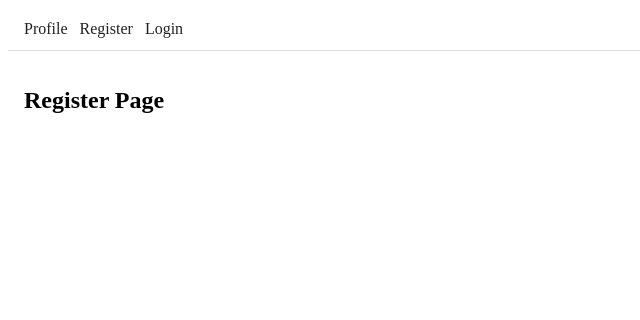
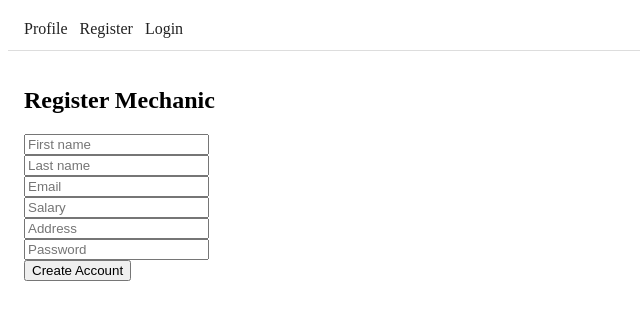
Before and after one commit to nchlseaton3/React-User-CRUD, a React (Vite) app: page /register in a window 1280 px wide. Shown: the top 320 px of the page, without its empty margins (0-640 px from the left). Built offline with nearby package versions, Linux system fonts and the light colour scheme.

Commit message:
Add mechanic registration and login forms

```diff
--- a/src/pages/Login.jsx
+++ b/src/pages/Login.jsx
@@ -1,3 +1,78 @@
+import { useState } from "react";
+import { useNavigate } from "react-router-dom";
+import { useAuth } from "../contexts/AuthContext.jsx";
+
+const BASE_URL = "http://127.0.0.1:5000";
+
 export default function Login() {
-  return <h2 style={{ padding: 16 }}>Login Page</h2>;
+  const navigate = useNavigate();
+  const { login } = useAuth();
+
+  const [error, setError] = useState("");
+  const [form, setForm] = useState({
+    email: "",
+    password: "",
+  });
+
+  function handleChange(e) {
+    setForm((prev) => ({ ...prev, [e.target.name]: e.target.value }));
+  }
+
+  async function handleSubmit(e) {
+    e.preventDefault();
+    setError("");
+
+    try {
+      const res = await fetch(`${BASE_URL}/mechanics/login`, {
+        method: "POST",
+        headers: { "Content-Type": "application/json" },
+        body: JSON.stringify(form),
+      });
+
+      const data = await res.json();
+
+      if (!res.ok) {
+        throw new Error(data?.error || data?.message || "Login failed");
+      }
+
+      // Backend returns { message, token }
+      if (!data.token) {
+        throw new Error("No token returned from login.");
+      }
+
+      login(data.token);
+      navigate("/");
+    } catch (err) {
+      setError(err.message);
+    }
+  }
+
+  return (
+    <div style={{ padding: 16 }}>
+      <h2>Login</h2>
+
+      {error && <p style={{ color: "red" }}>{error}</p>}
+
+      <form onSubmit={handleSubmit}>
+        <input
+          name="email"
+          placeholder="Email"
+          value={form.email}
+          onChange={handleChange}
+        />
+        <br />
+
+        <input
+          name="password"
+          type="password"
+          placeholder="Password"
+          value={form.password}
+          onChange={handleChange}
+        />
+        <br />
+
+        <button type="submit">Login</button>
+      </form>
+    </div>
+  );
 }
--- a/src/pages/Register.jsx
+++ b/src/pages/Register.jsx
@@ -1,3 +1,115 @@
+import { useState } from "react";
+import { useNavigate } from "react-router-dom";
+
+const BASE_URL = "http://127.0.0.1:5000";
+
 export default function Register() {
-  return <h2 style={{ padding: 16 }}>Register Page</h2>;
+  const navigate = useNavigate();
+  const [error, setError] = useState("");
+  const [success, setSuccess] = useState("");
+
+  const [form, setForm] = useState({
+    first_name: "",
+    last_name: "",
+    email: "",
+    salary: "",
+    address: "",
+    password: "",
+  });
+
+  function handleChange(e) {
+    setForm((prev) => ({ ...prev, [e.target.name]: e.target.value }));
+  }
+
+  async function handleSubmit(e) {
+    e.preventDefault();
+    setError("");
+    setSuccess("");
+
+    const payload = {
+      ...form,
+      salary: Number(form.salary),
+    };
+
+    try {
+      const res = await fetch(`${BASE_URL}/mechanics/`, {
+        method: "POST",
+        headers: { "Content-Type": "application/json" },
+        body: JSON.stringify(payload),
+      });
+
+      const data = await res.json();
+
+      if (!res.ok) {
+        throw new Error(data?.error || data?.message || "Registration failed");
+      }
+
+      setSuccess("Registration successful! Please login.");
+      navigate("/login");
+    } catch (err) {
+      setError(err.message);
+    }
+  }
+
+  return (
+    <div style={{ padding: 16 }}>
+      <h2>Register Mechanic</h2>
+
+      {error && <p style={{ color: "red" }}>{error}</p>}
+      {success && <p>{success}</p>}
+
+      <form onSubmit={handleSubmit}>
+        <input
+          name="first_name"
+          placeholder="First name"
+          value={form.first_name}
+          onChange={handleChange}
+        />
+        <br />
+
+        <input
+          name="last_name"
+          placeholder="Last name"
+          value={form.last_name}
+          onChange={handleChange}
+        />
+        <br />
+
+        <input
+          name="email"
+          placeholder="Email"
+          value={form.email}
+          onChange={handleChange}
+        />
+        <br />
+
+        <input
+          name="salary"
+          placeholder="Salary"
+          value={form.salary}
+          onChange={handleChange}
+        />
+        <br />
+
+        <input
+          name="address"
+          placeholder="Address"
+          value={form.address}
+          onChange={handleChange}
+        />
+        <br />
+
+        <input
+          name="password"
+          type="password"
+          placeholder="Password"
+          value={form.password}
+          onChange={handleChange}
+        />
+        <br />
+
+        <button type="submit">Create Account</button>
+      </form>
+    </div>
+  );
 }
```
